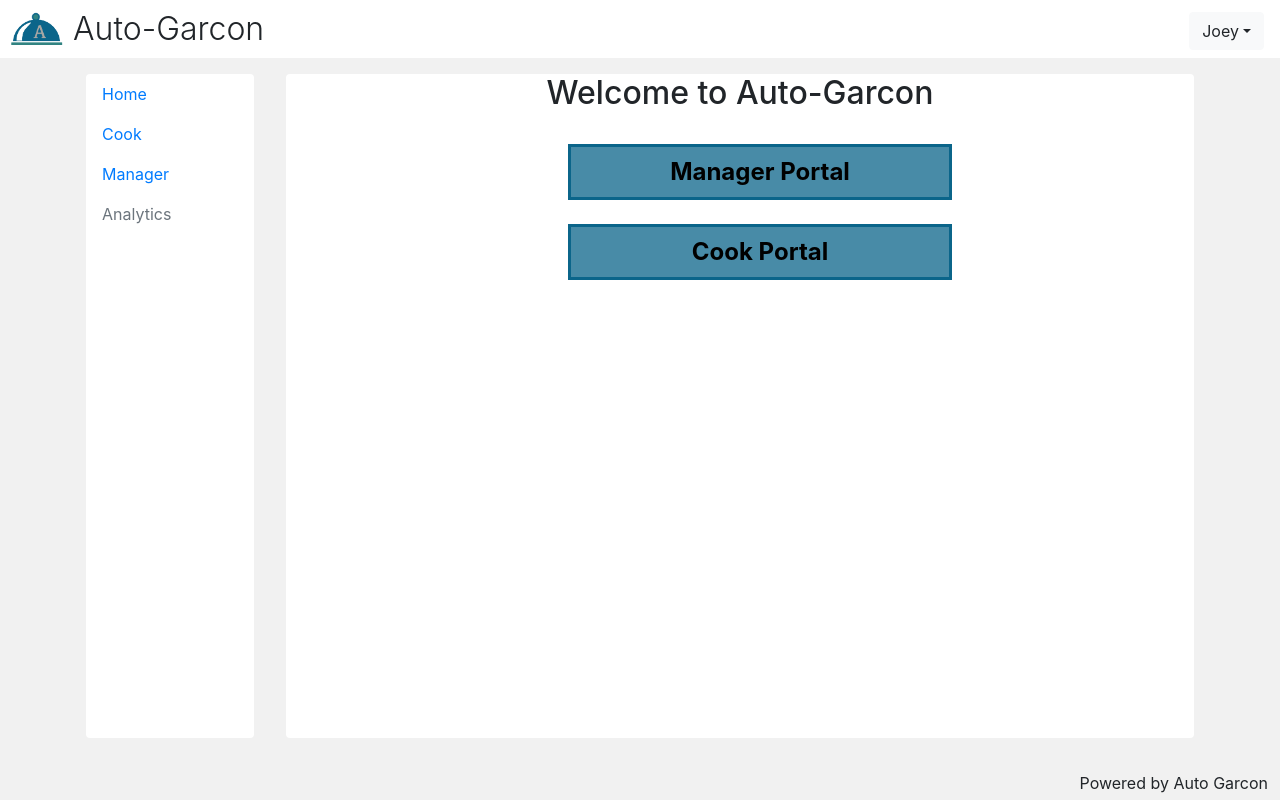
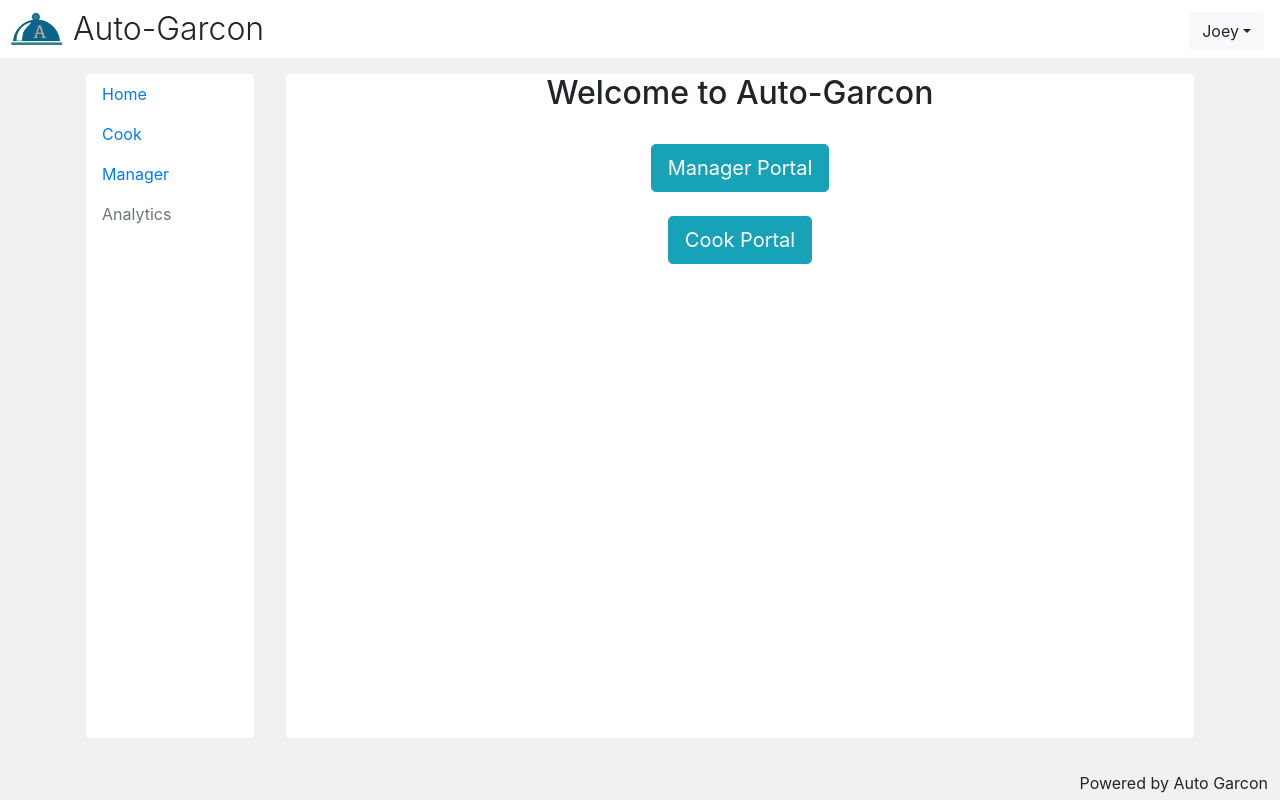
Before and after one commit to bricao16/AutoGarcon, a React (Create React App) app in the folder web/cook-frontend/: page / in a window 1280 px wide. Built offline with nearby package versions, Linux system fonts and the light colour scheme; no server answers.

Commit message:
Integrated bootstrap button component

```diff
--- a/web/cook-frontend/src/App.js
+++ b/web/cook-frontend/src/App.js
@@ -85,19 +85,19 @@ function Home() {
       <div style={homeStyle}>
         <h2> Welcome to Auto-Garcon </h2>
         <br/>
-        <ul style={{'list-style':'none'}}>
+        <div style={{'list-style':'none'}}>
           <li><Link to='/login_manager'>
-            <button type="button"  style = {buttonStyle}>
+            <button type="button" class="btn btn-info btn-lg">
                 Manager Portal
             </button>
           </Link></li>
           <br/>
           <li><Link to='/login_cook'>
-            <button type="button" style = {buttonStyle}>
+            <button type="button" class="btn btn-info btn-lg">
                 Cook Portal
             </button>
           </Link></li>
-        </ul>
+        </div>
 
       </div>
 
@@ -149,13 +149,3 @@ var homeStyle = {
   'list-style': 'none',
   'text-size': '50pt'
 };
-var buttonStyle = {
-  'width': '30vw',
-  'fontWeight': 'bold',
-  'fontSize': '150%',
-  'border': 'solid 3px',
-  'color': '#a8a7a',
-  'background-color': 'rgba(11, 101, 138,.75)',
-  'border-color' : 'rgba(11, 101, 138)',
-  'height' : '7vh'
-}
```
